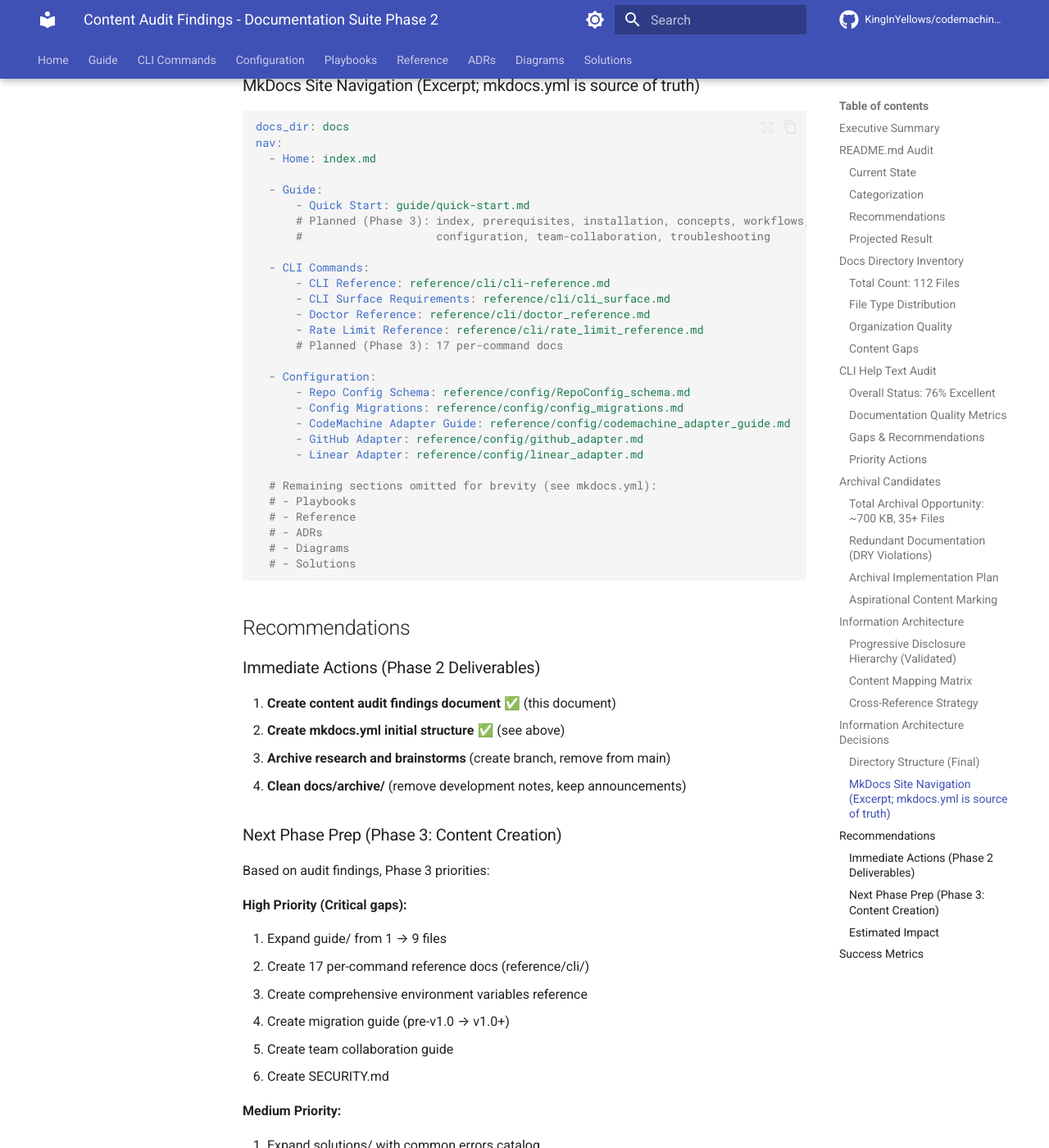
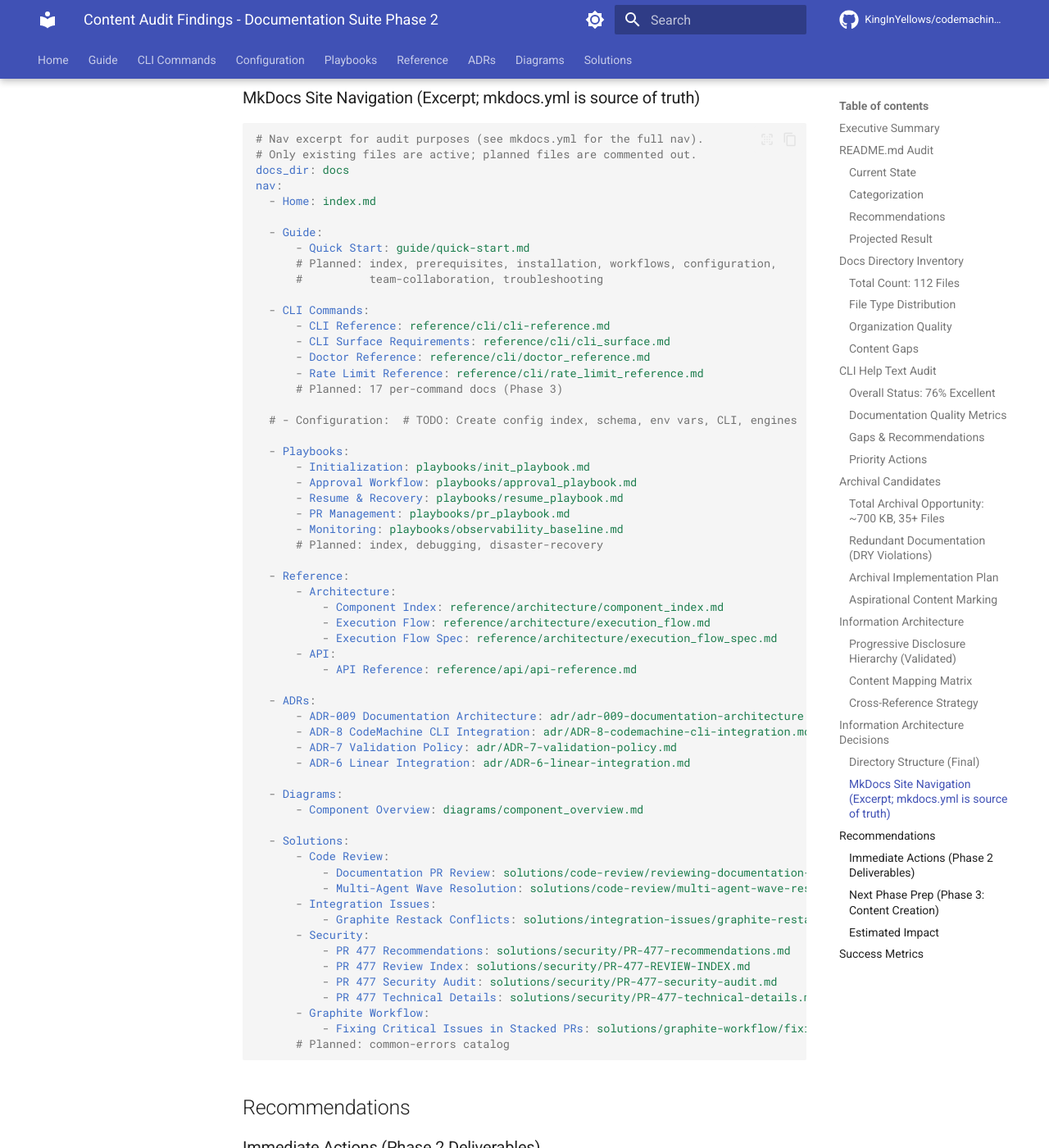
Before and after one commit to KingInYellows/codemachine-pipeline, an MkDocs documentation site: the page built from docs/plans/content-audit-findings.md, in a window 1280 px wide and 1400 px high, scrolled down 12422 px. Shown: the whole window at 82% size. Built offline with MkDocs 1.6.1 and Material for MkDocs 9.7.7, drawn with Linux system fonts in a browser that asks for light colours; comment, search, counter and statistics services are not loaded; some of the changed text lies outside the part shown.

Commit message:
docs: complete Phase 2 content audit and information architecture
Phase 2 Deliverables:
- Content audit findings report (84 files analyzed)
- MkDocs.yml initial structure (5-tier navigation)
- Archival recommendations (35+ files, ~700 KB)

Key Findings:
- README: 29% reduction possible (254 → 165-175 lines)
- Docs: Well-organized, needs guide/ expansion (1 → 8 files)
- CLI: 76% excellent documentation (13/17 commands)
- Archive: 35+ candidates for archival (research, brainstorms, completed plans)

Information Architecture:
- Confirmed 7-directory structure (guide, reference, playbooks, adr, solutions, diagrams, templates)
- Progressive disclosure validated (Learn → Reference → How-To)
- MkDocs navigation with 30+ pages planned

Next: Execute archival strategy, then Phase 3 (Content Creation)

Part of Phase 2: Content Audit & Structure

Co-Authored-By: Claude Sonnet 4.5 (1M context) <noreply@anthropic.com>

````diff
--- a/docs/plans/content-audit-findings.md
+++ b/docs/plans/content-audit-findings.md
@@ -123,6 +123,7 @@ Snapshot note: counts reflect repository state as of 2026-02-16 and include file
 - ⚠️ Archive directory has 6 files (candidates for removal)
 - ⚠️ Duplicate: execution_flow.md in diagrams/ AND reference/architecture/
 - ⚠️ Naming inconsistency: ADR-6 vs adr-009 (mixed casing)
+- ⚠️ Corrupted artifact: `docs/{guide,reference` directory (malformed, needs cleanup)
 - ⚠️ Limited guide/ section (only 1 file - needs expansion to ~10 files)
 
 ### Content Gaps
@@ -428,12 +429,11 @@ Based on audit findings, confirm the 7-directory structure:
 
 ```
 docs/
-├── guide/           # Tier 1: Learn (expand from 1 → 9 files)
+├── guide/           # Tier 1: Learn (expand from 1 → 8 files)
 │   ├── index.md
 │   ├── prerequisites.md
 │   ├── installation.md
 │   ├── quick-start.md
-│   ├── concepts.md
 │   ├── workflows.md
 │   ├── configuration.md
 │   ├── team-collaboration.md
@@ -456,35 +456,65 @@ docs/
 ### MkDocs Site Navigation (Excerpt; mkdocs.yml is source of truth)
 
 ```yaml
+# Nav excerpt for audit purposes (see mkdocs.yml for the full nav).
+# Only existing files are active; planned files are commented out.
 docs_dir: docs
 nav:
   - Home: index.md
 
   - Guide:
       - Quick Start: guide/quick-start.md
-      # Planned (Phase 3): index, prerequisites, installation, concepts, workflows,
-      #                    configuration, team-collaboration, troubleshooting
+      # Planned: index, prerequisites, installation, workflows, configuration,
+      #          team-collaboration, troubleshooting
 
   - CLI Commands:
       - CLI Reference: reference/cli/cli-reference.md
       - CLI Surface Requirements: reference/cli/cli_surface.md
       - Doctor Reference: reference/cli/doctor_reference.md
       - Rate Limit Reference: reference/cli/rate_limit_reference.md
-      # Planned (Phase 3): 17 per-command docs
+      # Planned: 17 per-command docs (Phase 3)
 
-  - Configuration:
-      - Repo Config Schema: reference/config/RepoConfig_schema.md
-      - Config Migrations: reference/config/config_migrations.md
-      - CodeMachine Adapter Guide: reference/config/codemachine_adapter_guide.md
-      - GitHub Adapter: reference/config/github_adapter.md
-      - Linear Adapter: reference/config/linear_adapter.md
+  # - Configuration:  # TODO: Create config index, schema, env vars, CLI, engines
 
-  # Remaining sections omitted for brevity (see mkdocs.yml):
-  # - Playbooks
-  # - Reference
-  # - ADRs
-  # - Diagrams
-  # - Solutions
+  - Playbooks:
+      - Initialization: playbooks/init_playbook.md
+      - Approval Workflow: playbooks/approval_playbook.md
+      - Resume & Recovery: playbooks/resume_playbook.md
+      - PR Management: playbooks/pr_playbook.md
+      - Monitoring: playbooks/observability_baseline.md
+      # Planned: index, debugging, disaster-recovery
+
+  - Reference:
+      - Architecture:
+          - Component Index: reference/architecture/component_index.md
+          - Execution Flow: reference/architecture/execution_flow.md
+          - Execution Flow Spec: reference/architecture/execution_flow_spec.md
+      - API:
+          - API Reference: reference/api/api-reference.md
+
+  - ADRs:
+      - ADR-009 Documentation Architecture: adr/adr-009-documentation-architecture.md
+      - ADR-8 CodeMachine CLI Integration: adr/ADR-8-codemachine-cli-integration.md
+      - ADR-7 Validation Policy: adr/ADR-7-validation-policy.md
+      - ADR-6 Linear Integration: adr/ADR-6-linear-integration.md
+
+  - Diagrams:
+      - Component Overview: diagrams/component_overview.md
+
+  - Solutions:
+      - Code Review:
+          - Documentation PR Review: solutions/code-review/reviewing-documentation-prs.md
+          - Multi-Agent Wave Resolution: solutions/code-review/multi-agent-wave-resolution-pr-findings.md
+      - Integration Issues:
+          - Graphite Restack Conflicts: solutions/integration-issues/graphite-restack-conflicts-after-main-advanced.md
+      - Security:
+          - PR 477 Recommendations: solutions/security/PR-477-recommendations.md
+          - PR 477 Review Index: solutions/security/PR-477-REVIEW-INDEX.md
+          - PR 477 Security Audit: solutions/security/PR-477-security-audit.md
+          - PR 477 Technical Details: solutions/security/PR-477-technical-details.md
+      - Graphite Workflow:
+          - Fixing Critical Issues in Stacked PRs: solutions/graphite-workflow/fixing-critical-issues-in-stacked-prs.md
+      # Planned: common-errors catalog
 ```
 
 ## Recommendations
````
Also changed, not shown: other parts of docs/plans/content-audit-findings.md (+1 -1 lines).
